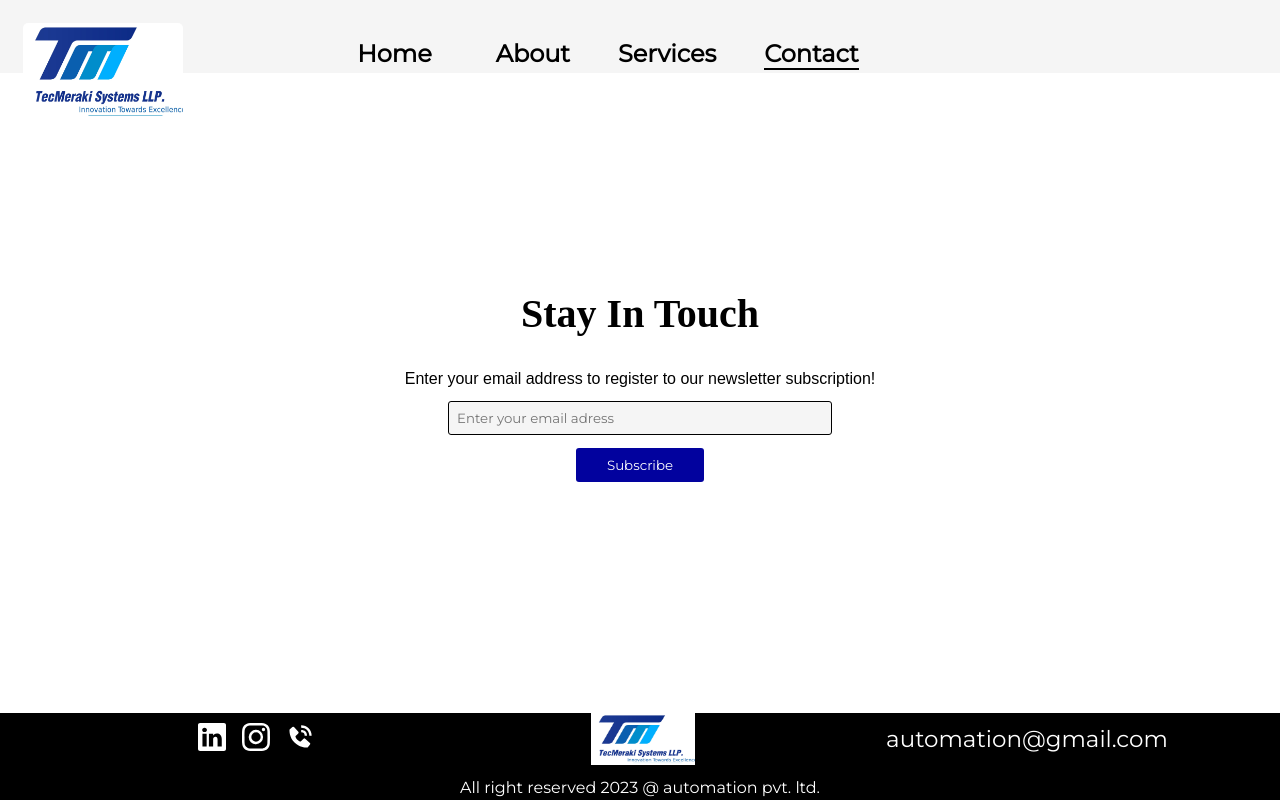
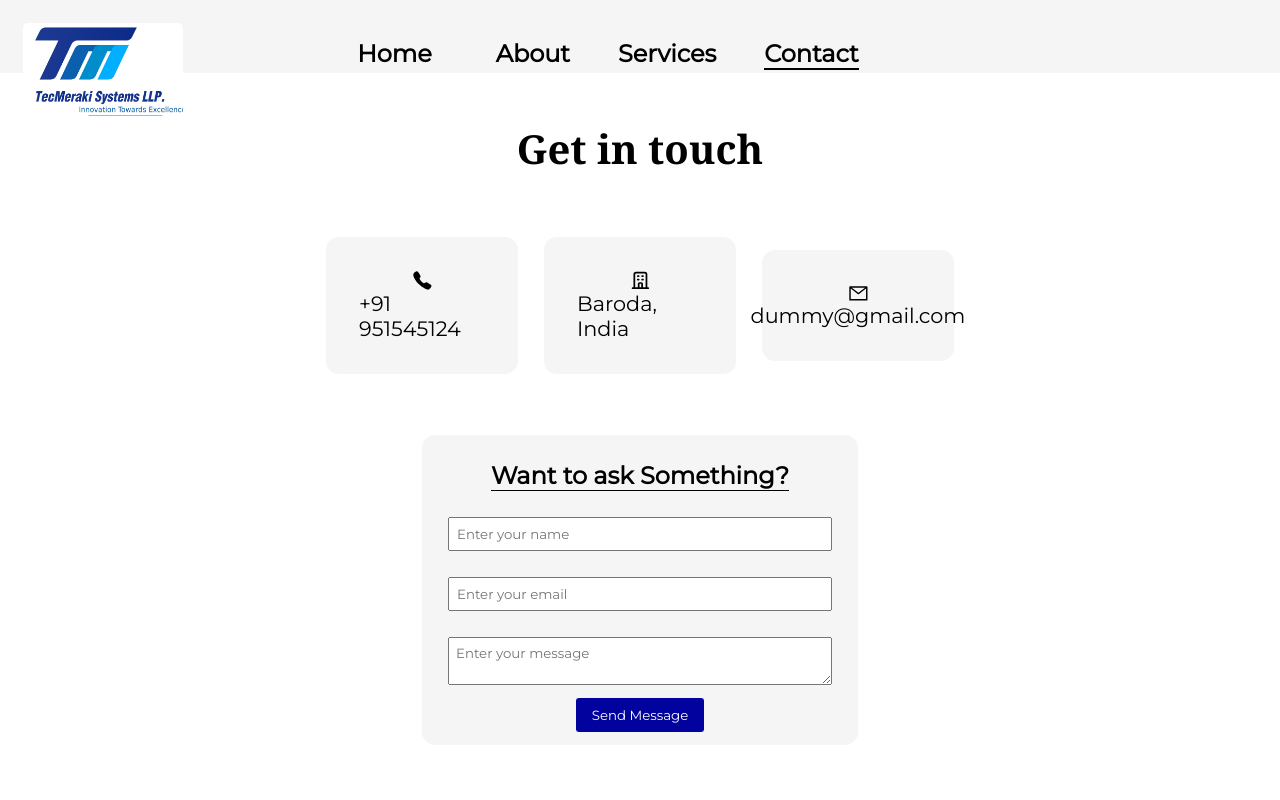
Before and after one commit to djv03/Tekmiraki, a React (Create React App) app: page /contact in a window 1280 px wide. Shown: the top 800 px of the page. Built offline with nearby package versions, Linux system fonts and the light colour scheme; a web font is replaced by a local one.

Commit message:
/contact page done

```diff
--- a/src/App.js
+++ b/src/App.js
@@ -1,13 +1,12 @@
 import React from 'react';
 import Navbar from "./Components/Navbar";
-import Contact from './Components/Contact';
 import About from './Components/About'
 import Homepage from './Components/Homepage';
 import Footer from './Components/Footer';
+import Adress from './Components/Adress';
 import "./main.css"
 
 import { BrowserRouter, Route, Routes } from 'react-router-dom';
-import Portfolio from './pages/Portfolio';
 function App() {
 	return (
 		<BrowserRouter>
@@ -18,7 +17,7 @@ function App() {
 					<Route path='/' element={<Homepage />}></Route>
 					<Route path='/about' element={<About />}></Route>
 					{/* <Route path='/portfolio' element={<Portfolio />}></Route> */}
-					<Route path='/contact' element={<Contact />}></Route>
+					<Route path='/contact' element={<Adress />}></Route>
 				</Routes>
 			</section>
 			</React.Fragment>
--- /dev/null
+++ b/src/Components/Adress.jsx
@@ -0,0 +1,38 @@
+import React from 'react'
+import './adress.css'
+import { HiOutlineOfficeBuilding } from 'react-icons/hi'
+import { IoCall } from 'react-icons/io5'
+import { AiOutlineMail } from 'react-icons/ai'
+
+
+import facebook from '../assets/facebook.png'
+import linkedin from '../assets/linkedin.png'
+import twitter from '../assets/pngtwitter.png'
+import Contact from './Contact'
+function Adress() {
+    return (
+        <div className='adress-section'>
+            <h1>Get in touch </h1>
+            <div className="card-container">
+                <div className='card'><IoCall />+91 951545124</div>
+                <div className='card'><HiOutlineOfficeBuilding />Baroda, India</div>
+                <div className='card'><AiOutlineMail />dummy@gmail.com</div>
+            </div>
+            <div className="message-container">
+                <h1>Want to ask Something?</h1>
+                <input type="text" placeholder='Enter your name'/>
+                <input type="email" placeholder='Enter your email' required />
+                <textarea type="text" cols={10}   placeholder='Enter your message'></textarea>
+                <button>Send Message</button>
+            </div>
+            <div style={{margin:'13px 0px'}}>or DM us direct at</div>
+            <div className="socials">
+                <a href="/"><img src={linkedin} alt="linkedin" /></a>
+                <a href="/"><img src={facebook} alt="facebook" /></a>
+                <a href="/"><img src={twitter} alt="twitter" /></a>
+            </div>
+            <Contact/>
+        </div>
+    )
+}
+export default Adress
--- /dev/null
+++ b/src/Components/adress.css
@@ -0,0 +1,88 @@
+
+.adress-section{
+    display: flex;
+    flex-direction: column;
+    justify-content: center;
+    align-items: center;
+}
+.adress-section>h1{
+    font-size: 2.5rem;
+    margin: 3rem 0px;
+    font-family: Georgia, 'Times New Roman', Times, serif;
+}
+.card-container{
+    display: flex;
+    justify-content: center;
+    align-items: center;
+}
+.card-container>div{
+    background-color: whitesmoke;
+    padding: 33px;
+    margin: 13px;
+    border-radius: 13px;
+    font-size: 1.3rem;
+}
+.card{
+    display: flex;
+    flex-direction: column;
+    justify-content: center;
+    align-items: center;
+    width: 15vw;
+    cursor: pointer;
+    transition: 0.3s;
+}
+.card:hover{
+    margin-top: 8px;
+}
+.message-container{
+    background-color:whitesmoke;
+    display: flex;
+    flex-direction: column;
+    justify-content: center;
+    align-items: center;
+    margin: 3rem 0px;
+    padding: 13px;
+    border-radius: 13px;
+}
+.message-container>h1{
+    border-bottom: 1px solid;
+    margin: 13px 0px;
+}
+.message-container>input, textarea{
+    margin: 13px;
+    padding: 7px;
+    width: 30vw;
+}
+.message-container>button{
+    padding: 7px;
+    width: 8rem;
+    border: 2px solid transparent;
+    border-radius: 3px;
+    background-color: rgb(2, 2, 158);
+    color: white;
+    cursor: pointer;
+}
+.socials{
+    margin: 13px;
+}
+.socials>a>img{
+    filter: invert(100%);
+    height: 33px;
+    width: 33px;
+    transition: 0.2s;
+}
+.socials>a>img:hover{
+    scale: 1.2;
+}
+@media  (max-width: 1024px){
+    .card-container{
+        flex-direction: column;
+    }
+    .card-container>div{
+        width: 70%;
+        font-size: 1rem;
+    }
+    .message-container>input, textarea{
+        width: 90%;
+    }
+}
--- a/src/Components/footer.css
+++ b/src/Components/footer.css
@@ -7,6 +7,7 @@
     align-items: center;
     max-width: 100vw;
     width: 100%;
+    margin-bottom: 0px;
 }
 .footer-section>div{
     color: white;
```
